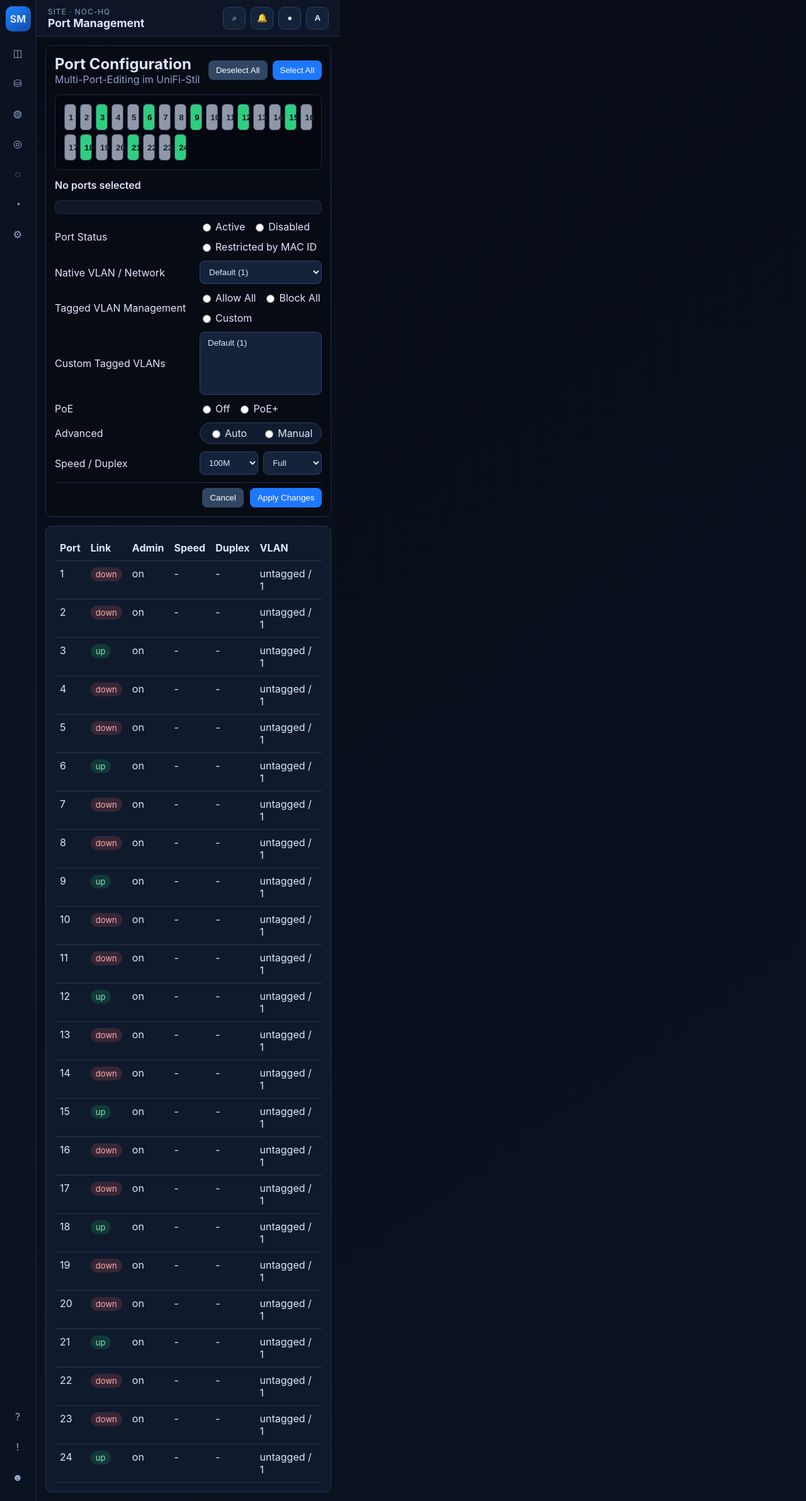
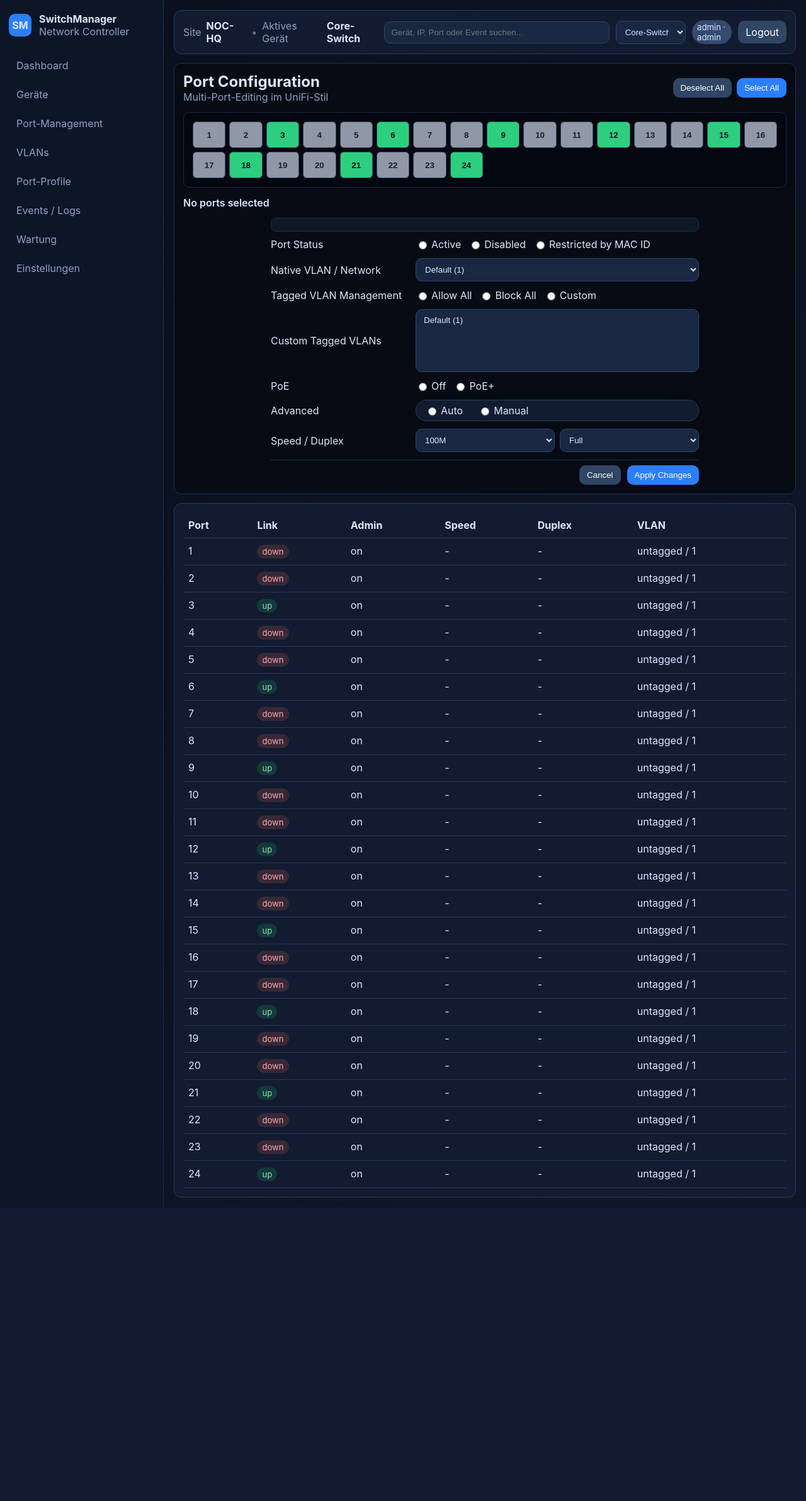
Before and after one commit to PondSec/SwitchManager, a Flask app: page /ports/ in a window 1280 px wide. Shown: the whole page at 63% size. After the commit the page ends 1918 px from the top, so only its background shows below. Run offline with Flask 3, Linux system fonts and the light colour scheme; a user stored in the database is signed in; data comes from the database, SQL or seed files in the repository.

Commit message:
Revert "Rebuild app shell with UniFi-like dual-sidebar controller layout"

```diff
--- a/app/blueprints/settings/routes.py
+++ b/app/blueprints/settings/routes.py
@@ -1,206 +1,12 @@
-from __future__ import annotations
-
-from flask import Blueprint, flash, redirect, render_template, request, url_for
+from flask import Blueprint, render_template
 from flask_login import login_required
 
-from app.extensions import db
-from app.models.models import AppSetting
+from app.models.models import User
 
 bp = Blueprint("settings", __name__, url_prefix="/settings")
-
-SETTINGS_SECTIONS = {
-    "site": {
-        "title": "Site",
-        "description": "Globale Standortparameter für den Controller.",
-        "fields": [
-            {"key": "site_name", "label": "Site Name", "type": "text", "placeholder": "NOC-HQ"},
-            {"key": "timezone", "label": "Timezone", "type": "text", "placeholder": "UTC"},
-            {"key": "auto_discovery", "label": "Auto Discovery aktiv", "type": "checkbox"},
-        ],
-    },
-    "wireless-networks": {
-        "title": "Wireless Networks",
-        "description": "WLAN-Policies und SSID-Vorgaben.",
-        "fields": [
-            {"key": "default_ssid", "label": "Default SSID", "type": "text", "placeholder": "Corp-WLAN"},
-            {"key": "wpa_mode", "label": "Security Mode", "type": "text", "placeholder": "WPA2/WPA3"},
-            {"key": "radio_optimization", "label": "Radio Optimization", "type": "checkbox"},
-        ],
-    },
-    "networks": {
-        "title": "Networks",
-        "description": "L3/L2 Netzwerkparameter.",
-        "fields": [
-            {"key": "management_vlan", "label": "Management VLAN", "type": "text", "placeholder": "10"},
-            {"key": "default_gateway", "label": "Default Gateway", "type": "text", "placeholder": "10.0.0.1"},
-            {"key": "dhcp_relay", "label": "DHCP Relay", "type": "checkbox"},
-        ],
-    },
-    "routing-firewall": {
-        "title": "Routing & Firewall",
-        "description": "Routen und Baseline-Firewall-Regeln.",
-        "fields": [
-            {"key": "policy_mode", "label": "Policy Mode", "type": "text", "placeholder": "Balanced"},
-            {"key": "default_route", "label": "Default Route", "type": "text", "placeholder": "wan1"},
-            {"key": "ids_fallback_allow", "label": "Fallback allow traffic", "type": "checkbox"},
-        ],
-    },
-    "threat-management": {
-        "title": "Threat Management",
-        "description": "IDS/IPS Betriebsparameter.",
-        "fields": [
-            {"key": "ips_mode", "label": "IPS Mode", "type": "text", "placeholder": "Detection"},
-            {"key": "signature_level", "label": "Signature Level", "type": "text", "placeholder": "Balanced"},
-            {"key": "block_malicious_ips", "label": "Block malicious IPs", "type": "checkbox"},
-        ],
-    },
-    "dpi": {
-        "title": "DPI",
-        "description": "Application Detection und Traffic-Metadaten.",
-        "fields": [
-            {"key": "retention_days", "label": "Retention Days", "type": "text", "placeholder": "30"},
-            {"key": "sampling_interval", "label": "Sampling (s)", "type": "text", "placeholder": "60"},
-            {"key": "dpi_enabled", "label": "DPI aktiv", "type": "checkbox"},
-        ],
-    },
-    "guest-control": {
-        "title": "Guest Control",
-        "description": "Portal und Gastzugangs-Policies.",
-        "fields": [
-            {"key": "portal_name", "label": "Portal Name", "type": "text", "placeholder": "Guest Portal"},
-            {"key": "session_timeout", "label": "Session Timeout (min)", "type": "text", "placeholder": "120"},
-            {"key": "voucher_required", "label": "Voucher erforderlich", "type": "checkbox"},
-        ],
-    },
-    "profiles": {
-        "title": "Profiles",
-        "description": "Port- und WLAN-Profildefaults.",
-        "fields": [
-            {"key": "default_port_profile", "label": "Default Port Profile", "type": "text", "placeholder": "All"},
-            {"key": "voice_vlan", "label": "Voice VLAN", "type": "text", "placeholder": "20"},
-            {"key": "profile_lock", "label": "Profile Lock", "type": "checkbox"},
-        ],
-    },
-    "services": {
-        "title": "Services",
-        "description": "Integrierte Dienste im Controller.",
-        "fields": [
-            {"key": "ntp_server", "label": "NTP Server", "type": "text", "placeholder": "pool.ntp.org"},
-            {"key": "syslog_target", "label": "Syslog Target", "type": "text", "placeholder": "10.0.0.20"},
-            {"key": "snmp_enabled", "label": "SNMP aktiv", "type": "checkbox"},
-        ],
-    },
-    "user-groups": {
-        "title": "User Groups",
-        "description": "Role Bundles für Operatoren.",
-        "fields": [
-            {"key": "default_group", "label": "Default Group", "type": "text", "placeholder": "read-only"},
-            {"key": "max_sessions", "label": "Max Sessions", "type": "text", "placeholder": "2"},
-            {"key": "mfa_required", "label": "MFA verpflichtend", "type": "checkbox"},
-        ],
-    },
-    "controller": {
-        "title": "Controller",
-        "description": "Controller Runtime und Telemetrie.",
-        "fields": [
-            {"key": "telemetry_endpoint", "label": "Telemetry Endpoint", "type": "text", "placeholder": "https://telemetry.local"},
-            {"key": "session_ttl", "label": "Session TTL (min)", "type": "text", "placeholder": "30"},
-            {"key": "debug_mode", "label": "Debug Mode", "type": "checkbox"},
-        ],
-    },
-    "user-interface": {
-        "title": "User Interface",
-        "description": "Clientseitiges Bedienverhalten.",
-        "fields": [
-            {"key": "density", "label": "Density", "type": "text", "placeholder": "compact"},
-            {"key": "home_page", "label": "Start Page", "type": "text", "placeholder": "dashboard"},
-            {"key": "show_tooltips", "label": "Tooltips anzeigen", "type": "checkbox"},
-        ],
-    },
-    "notifications": {
-        "title": "Notifications",
-        "description": "Alarmkanäle und Schwellwerte.",
-        "fields": [
-            {"key": "mail_to", "label": "Alert E-Mail", "type": "text", "placeholder": "noc@example.org"},
-            {"key": "critical_threshold", "label": "Critical threshold", "type": "text", "placeholder": "5"},
-            {"key": "push_enabled", "label": "Push aktiv", "type": "checkbox"},
-        ],
-    },
-    "remote-access": {
-        "title": "Remote Access",
-        "description": "Fernzugriff und VPN-Optionen.",
-        "fields": [
-            {"key": "remote_fqdn", "label": "Remote FQDN", "type": "text", "placeholder": "controller.example.org"},
-            {"key": "vpn_profile", "label": "VPN Profile", "type": "text", "placeholder": "noc-vpn"},
-            {"key": "remote_enabled", "label": "Remote Access aktiv", "type": "checkbox"},
-        ],
-    },
-    "maintenance": {
-        "title": "Maintenance",
-        "description": "Wartungsfenster und Cleanup.",
-        "fields": [
-            {"key": "window", "label": "Maintenance Window", "type": "text", "placeholder": "Sun 02:00-04:00"},
-            {"key": "log_retention", "label": "Log Retention (days)", "type": "text", "placeholder": "90"},
-            {"key": "auto_cleanup", "label": "Auto Cleanup", "type": "checkbox"},
-        ],
-    },
-    "backup": {
-        "title": "Backup",
-        "description": "Controller-Backups und Rotationen.",
-        "fields": [
-            {"key": "backup_target", "label": "Backup Target", "type": "text", "placeholder": "s3://switchmanager"},
-            {"key": "backup_schedule", "label": "Schedule", "type": "text", "placeholder": "Daily 03:00"},
-            {"key": "encryption_enabled", "label": "Backup Encryption", "type": "checkbox"},
-        ],
-    },
-}
 
 
 @bp.route("/")
 @login_required
 def index():
-    return redirect(url_for("settings.section", section_slug="site"))
-
-
-@bp.route("/<string:section_slug>", methods=["GET", "POST"])
-@login_required
-def section(section_slug: str):
-    section_meta = SETTINGS_SECTIONS.get(section_slug)
-    if not section_meta:
-        flash("Unbekannte Settings-Kategorie.", "error")
-        return redirect(url_for("settings.index"))
-
-    settings_map = _load_section_values(section_slug)
-
-    if request.method == "POST":
-        for field in section_meta["fields"]:
-            if field["type"] == "checkbox":
-                settings_map[field["key"]] = "1" if request.form.get(field["key"]) == "on" else "0"
-            else:
-                settings_map[field["key"]] = (request.form.get(field["key"]) or "").strip()
-        _save_section_values(section_slug, settings_map)
-        flash(f"{section_meta['title']} gespeichert.", "success")
-        return redirect(url_for("settings.section", section_slug=section_slug))
-
-    return render_template(
-        "settings/section.html",
-        section_slug=section_slug,
-        section_meta=section_meta,
-        settings_map=settings_map,
-    )
-
-
-def _load_section_values(section_slug: str) -> dict[str, str]:
-    rows = AppSetting.query.filter_by(section=section_slug).all()
-    return {row.key: row.value for row in rows}
-
-
-def _save_section_values(section_slug: str, data: dict[str, str]) -> None:
-    existing_rows = {row.key: row for row in AppSetting.query.filter_by(section=section_slug).all()}
-    for key, value in data.items():
-        row = existing_rows.get(key)
-        if row:
-            row.value = value
-        else:
-            db.session.add(AppSetting(section=section_slug, key=key, value=value))
-    db.session.commit()
+    return render_template("settings/index.html", users=User.query.order_by(User.username.asc()).all())
--- a/app/static/css/app.css
+++ b/app/static/css/app.css
@@ -1,62 +1,39 @@
 :root {
-  --bg: #070c16;
-  --bg2: #0b1322;
-  --surface: #101a2d;
-  --surface-2: #15233a;
-  --line: #253654;
+  --bg: #0a0f1d;
+  --bg2: #0f172a;
+  --surface: #121b2f;
+  --surface-2: #1a2742;
+  --line: #283a5c;
   --text: #dce7ff;
   --muted: #8da0c6;
-  --primary: #1d78ff;
-  --primary-soft: #123f83;
+  --primary: #2b7fff;
   --success: #20b26b;
   --warning: #d8a530;
   --danger: #d35b5b;
-  --radius: 10px;
+  --radius: 12px;
 }
 * { box-sizing: border-box; }
-body { margin: 0; font-family: Inter, Segoe UI, Arial, sans-serif; color: var(--text); background: linear-gradient(145deg, var(--bg), var(--bg2)); }
-a { color: inherit; text-decoration: none; }
+body { margin: 0; font-family: Inter, Segoe UI, Arial, sans-serif; color: var(--text); background: linear-gradient(125deg, var(--bg), var(--bg2)); }
+a { color: inherit; }
 
-.app-shell { display: grid; grid-template-columns: 58px 260px 1fr; min-height: 100vh; }
-.primary-sidebar { background: #0b1221; border-right: 1px solid #1d2b45; display: grid; grid-template-rows: auto 1fr auto; padding: 10px 8px; gap: 14px; }
-.primary-logo { width: 40px; height: 40px; border-radius: 10px; background: linear-gradient(140deg, #2084ff, #0f4ca8); display: grid; place-items: center; font-weight: 700; margin: 0 auto; }
-.primary-nav, .primary-system { display: grid; gap: 8px; align-content: start; }
-.primary-system { align-content: end; padding-bottom: 8px; }
-.primary-nav-item { width: 40px; height: 40px; border-radius: 10px; display: grid; place-items: center; color: #98aed4; border: 1px solid transparent; }
-.primary-nav-item:hover { background: #13233b; color: #e8f0ff; }
-.primary-nav-item.active { background: #174a94; border-color: #2d73d4; color: #fff; }
+.app-shell { display: grid; grid-template-columns: 260px 1fr; min-height: 100vh; }
+.sidebar { border-right: 1px solid #1f2b42; background: #0d1627; padding: 20px 14px; display: grid; gap: 24px; align-content: start; }
+.brand-block { display: flex; gap: 12px; align-items: center; }
+.brand-icon { width: 36px; height: 36px; border-radius: 10px; background: var(--primary); display: grid; place-items: center; font-weight: 700; }
+.nav-stack { display: grid; gap: 6px; }
+.nav-stack a { padding: 10px 12px; text-decoration: none; color: var(--muted); border-radius: 9px; }
+.nav-stack a:hover { background: #19263e; color: var(--text); }
 
-.secondary-sidebar { background: linear-gradient(180deg, #0f1a2e, #0d1728); border-right: 1px solid #243652; display: grid; grid-template-rows: auto 1fr; }
-.secondary-header { margin: 0; padding: 18px 18px 12px; letter-spacing: .09em; font-weight: 700; border-bottom: 1px solid #243652; }
-.secondary-scroll { overflow-y: auto; padding: 10px 10px 18px; }
-.secondary-group { margin: 14px 8px 6px; color: #90a8d1; font-size: .74rem; text-transform: uppercase; letter-spacing: .08em; }
-.secondary-item { display: block; padding: 8px 12px; border-radius: 8px; color: #d4e3ff; margin-bottom: 2px; border-left: 2px solid transparent; }
-.secondary-item:hover { background: #122746; }
-.secondary-item.active { background: #0d4ea8; border-left-color: #5db1ff; color: #ffffff; }
-
-.main-stage { display: grid; grid-template-rows: auto auto auto 1fr; min-width: 0; }
-.topbar { min-height: 58px; border-bottom: 1px solid #22324f; background: #0d1527; display: flex; align-items: center; justify-content: space-between; padding: 8px 18px; }
-.topbar-left h1 { margin: 0; font-size: 1.1rem; }
-.top-context { margin: 0 0 3px; font-size: .75rem; text-transform: uppercase; letter-spacing: .08em; }
-.topbar-right { display: flex; gap: 8px; align-items: center; }
-.top-action { width: 36px; height: 36px; border: 1px solid #2c4163; border-radius: 9px; background: #142239; color: #e3edff; cursor: pointer; }
-.top-action:hover, .top-action.open { background: #1c3354; }
-.user-action { font-weight: 700; }
-.menu-wrap { position: relative; }
-.dropdown { display: none; position: absolute; top: 44px; right: 0; min-width: 180px; background: #101c31; border: 1px solid #324a71; border-radius: 10px; overflow: hidden; z-index: 9; }
-.dropdown a { display: block; padding: 10px 12px; color: #d6e4ff; }
-.dropdown a:hover { background: #1d3355; }
-.dropdown.open { display: block; }
-
-.interactive-trays { position: relative; }
-.tray { display: none; position: absolute; right: 16px; top: 8px; width: min(360px, 90vw); background: #101e35; border: 1px solid #2a4166; border-radius: 10px; padding: 12px; z-index: 8; }
-.tray.open { display: grid; gap: 8px; }
-
-.content-area { padding: 14px; display: grid; gap: 14px; }
+.content { padding: 16px; display: grid; gap: 14px; }
+.topbar { display: flex; justify-content: space-between; align-items: center; }
+.crumbs { display: flex; align-items: center; gap: 8px; }
+.dot-sep { color: #6077a1; }
+.top-actions { display: flex; align-items: center; gap: 10px; }
+.top-search { min-width: 260px; }
 
 .card { background: var(--surface); border: 1px solid var(--line); border-radius: var(--radius); padding: 14px; }
-.input { width: 100%; background: var(--surface-2); border: 1px solid #30446a; border-radius: 8px; padding: 9px 10px; color: var(--text); }
-.btn { border: none; border-radius: 8px; padding: 8px 12px; cursor: pointer; text-decoration: none; color: #fff; }
+.input { width: 100%; background: var(--surface-2); border: 1px solid #30446a; border-radius: 10px; padding: 9px 10px; color: var(--text); }
+.btn { border: none; border-radius: 10px; padding: 8px 12px; cursor: pointer; text-decoration: none; color: #fff; }
 .btn-primary { background: var(--primary); }
 .btn-secondary { background: #304664; }
 .btn-danger { background: var(--danger); }
@@ -105,19 +82,13 @@ a { color: inherit; text-decoration: none; }
 .auth-body { display: grid; place-items: center; min-height: 100vh; }
 .auth-card { width: min(420px, 92vw); }
 
-.settings-page { max-width: 980px; }
-.settings-page-header h2 { margin: 0 0 4px; }
-.settings-form { display: grid; gap: 12px; margin-top: 14px; }
-.settings-field { display: grid; gap: 8px; color: #d8e7ff; }
-.settings-field input[type='checkbox'] { width: 18px; height: 18px; accent-color: #2a86ff; }
-
 @media (max-width: 1280px) {
   .stats-grid { grid-template-columns: repeat(3, minmax(0, 1fr)); }
   .device-wall { grid-template-columns: repeat(2, minmax(0, 1fr)); }
 }
 @media (max-width: 960px) {
-  .app-shell { grid-template-columns: 58px 1fr; }
-  .secondary-sidebar { display: none; }
+  .app-shell { grid-template-columns: 1fr; }
+  .sidebar { display: none; }
   .topbar { flex-direction: column; align-items: stretch; gap: 10px; }
   .toolbar, .two-col, .device-wall, .stats-grid { grid-template-columns: 1fr; }
   .frontpanel { grid-template-columns: repeat(6, minmax(0, 1fr)); }
--- a/app/static/js/app.js
+++ b/app/static/js/app.js
@@ -24,32 +24,7 @@ if (switcher) {
   });
 }
 
-const toggleButtons = document.querySelectorAll('[data-toggle]');
-const closeAllMenus = () => {
-  document.querySelectorAll('.dropdown, .tray').forEach((el) => el.classList.remove('open'));
-  document.querySelectorAll('[data-toggle]').forEach((btn) => btn.classList.remove('open'));
-};
-
-toggleButtons.forEach((button) => {
-  button.addEventListener('click', (event) => {
-    event.stopPropagation();
-    const targetId = button.dataset.toggle;
-    const panel = document.getElementById(targetId);
-    if (!panel) return;
-
-    const isOpen = panel.classList.contains('open');
-    closeAllMenus();
-    if (!isOpen) {
-      panel.classList.add('open');
-      button.classList.add('open');
-    }
-  });
-});
-
-document.addEventListener('click', () => closeAllMenus());
-document.querySelectorAll('.dropdown, .tray').forEach((panel) => panel.addEventListener('click', (event) => event.stopPropagation()));
-
-const globalSearch = document.getElementById('global-search');
+const globalSearch = document.querySelector('.top-search');
 if (globalSearch) {
   globalSearch.addEventListener('keydown', (event) => {
     if (event.key === 'Enter') {
--- a/app/templates/base.html
+++ b/app/templates/base.html
@@ -8,77 +8,50 @@
 </head>
 <body>
 <div class="app-shell">
-  <aside class="primary-sidebar">
-    <div class="primary-logo">SM</div>
-    <nav class="primary-nav" aria-label="Globale Navigation">
-      {% for item in primary_nav %}
-      <a href="{{ item.url }}" class="primary-nav-item{% if item.active %} active{% endif %}" title="{{ item.label }}" aria-label="{{ item.label }}">
-        <span>{{ item.icon }}</span>
-      </a>
-      {% endfor %}
-    </nav>
-    <nav class="primary-system" aria-label="System Aktionen">
-      {% for item in system_actions %}
-      <a href="{{ item.url }}" class="primary-nav-item{% if item.active %} active{% endif %}" title="{{ item.label }}" aria-label="{{ item.label }}">
-        <span>{{ item.icon }}</span>
-      </a>
-      {% endfor %}
+  <aside class="sidebar">
+    <div class="brand-block">
+      <div class="brand-icon">SM</div>
+      <div>
+        <strong>SwitchManager</strong>
+        <p class="muted">Network Controller</p>
+      </div>
+    </div>
+    <nav class="nav-stack">
+      <a href="{{ url_for('dashboard.index') }}">Dashboard</a>
+      <a href="{{ url_for('devices.index') }}">Geräte</a>
+      <a href="{{ url_for('ports.index') }}">Port-Management</a>
+      <a href="{{ url_for('vlans.index') }}">VLANs</a>
+      <a href="{{ url_for('networks.index') }}">Port-Profile</a>
+      <a href="{{ url_for('audit.index') }}">Events / Logs</a>
+      <a href="{{ url_for('system.index') }}">Wartung</a>
+      <a href="{{ url_for('settings.index') }}">Einstellungen</a>
     </nav>
   </aside>
 
-  {% if show_secondary_sidebar %}
-  <aside class="secondary-sidebar">
-    <header class="secondary-header">SETTINGS</header>
-    <div class="secondary-scroll" aria-label="Settings Navigation">
-      {% set current_group = namespace(name='') %}
-      {% for item in settings_nav %}
-        {% if item.group != current_group.name %}
-          {% set current_group.name = item.group %}
-          <p class="secondary-group">{{ item.group }}</p>
+  <main class="content">
+    <header class="topbar card">
+      <div class="crumbs">
+        <span class="muted">Site</span>
+        <strong>NOC-HQ</strong>
+        <span class="dot-sep">•</span>
+        <span class="muted">Aktives Gerät</span>
+        <strong>{{ selected_device.name if selected_device else 'Kein Gerät' }}</strong>
+      </div>
+      <div class="top-actions">
+        <input class="input top-search" placeholder="Gerät, IP, Port oder Event suchen..." />
+        <form class="device-switcher" method="post" action="#" onsubmit="return false;">
+          <select id="device-switch" class="input">
+            {% for d in all_devices %}
+              <option value="{{ d.id }}" {% if selected_device and selected_device.id == d.id %}selected{% endif %}>{{ d.name }} · {{ d.host }}</option>
+            {% endfor %}
+          </select>
+        </form>
+        {% if current_user.is_authenticated %}
+          <span class="badge">{{ current_user.username }} · {{ current_user.role }}</span>
+          <a class="btn btn-secondary" href="{{ url_for('auth.logout') }}">Logout</a>
         {% endif %}
-        <a class="secondary-item{% if item.active %} active{% endif %}" href="{{ item.url }}">{{ item.label }}</a>
-      {% endfor %}
-    </div>
-  </aside>
-  {% endif %}
-
-  <main class="main-stage">
-    <header class="topbar">
-      <div class="topbar-left">
-        <p class="muted top-context">Site · NOC-HQ</p>
-        <h1>{{ page_title }}</h1>
-      </div>
-      <div class="topbar-right">
-        <button type="button" class="top-action" data-toggle="search-panel">⌕</button>
-        <button type="button" class="top-action" data-toggle="notifications-menu">🔔</button>
-        <button type="button" class="top-action" data-toggle="status-menu">●</button>
-        <div class="menu-wrap">
-          <button type="button" class="top-action user-action" data-toggle="user-menu">{{ current_user.username[:1]|upper if current_user.is_authenticated else 'U' }}</button>
-          <div class="dropdown" id="user-menu">
-            <a href="{{ url_for('auth.users') }}">Profil / User</a>
-            <a href="{{ url_for('settings.index') }}">Settings</a>
-            {% if current_user.is_authenticated %}
-            <a href="{{ url_for('auth.logout') }}">Logout</a>
-            {% endif %}
-          </div>
-        </div>
       </div>
     </header>
-
-    <section class="interactive-trays">
-      <div class="tray" id="search-panel">
-        <input id="global-search" class="input" placeholder="Device, Host, Port oder Event suchen...">
-      </div>
-      <div class="tray" id="notifications-menu">
-        <p>Letzte Aktionen</p>
-        <a href="{{ url_for('audit.index') }}">Audit Log öffnen</a>
-        <a href="{{ url_for('system.index') }}">System Wartung öffnen</a>
-      </div>
-      <div class="tray" id="status-menu">
-        <p>Controller Status: <strong>Online</strong></p>
-        <a href="{{ url_for('dashboard.index') }}">Dashboard</a>
-      </div>
-    </section>
 
     {% with messages = get_flashed_messages(with_categories=true) %}
       {% if messages %}
@@ -90,9 +63,7 @@
       {% endif %}
     {% endwith %}
 
-    <section class="content-area">
-      {% block content %}{% endblock %}
-    </section>
+    {% block content %}{% endblock %}
   </main>
 </div>
 <script src="{{ url_for('static', filename='js/app.js') }}"></script>
```
Also changed, not shown: app/__init__.py (+1 -29 lines), app/models/models.py (+0 -10 lines), app/navigation.py (deleted, +0 -72 lines), app/templates/settings/section.html (deleted, +0 -33 lines).
